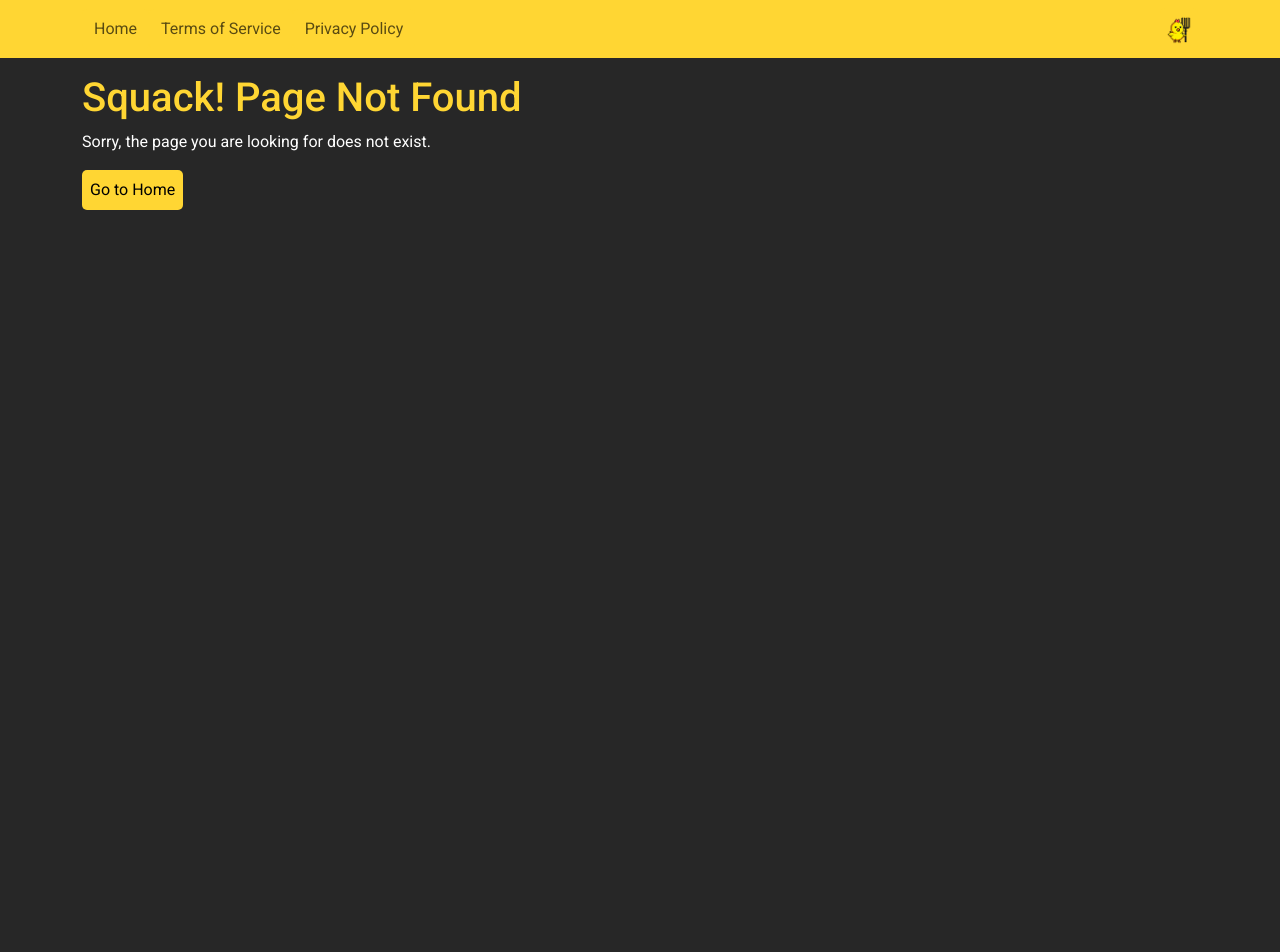
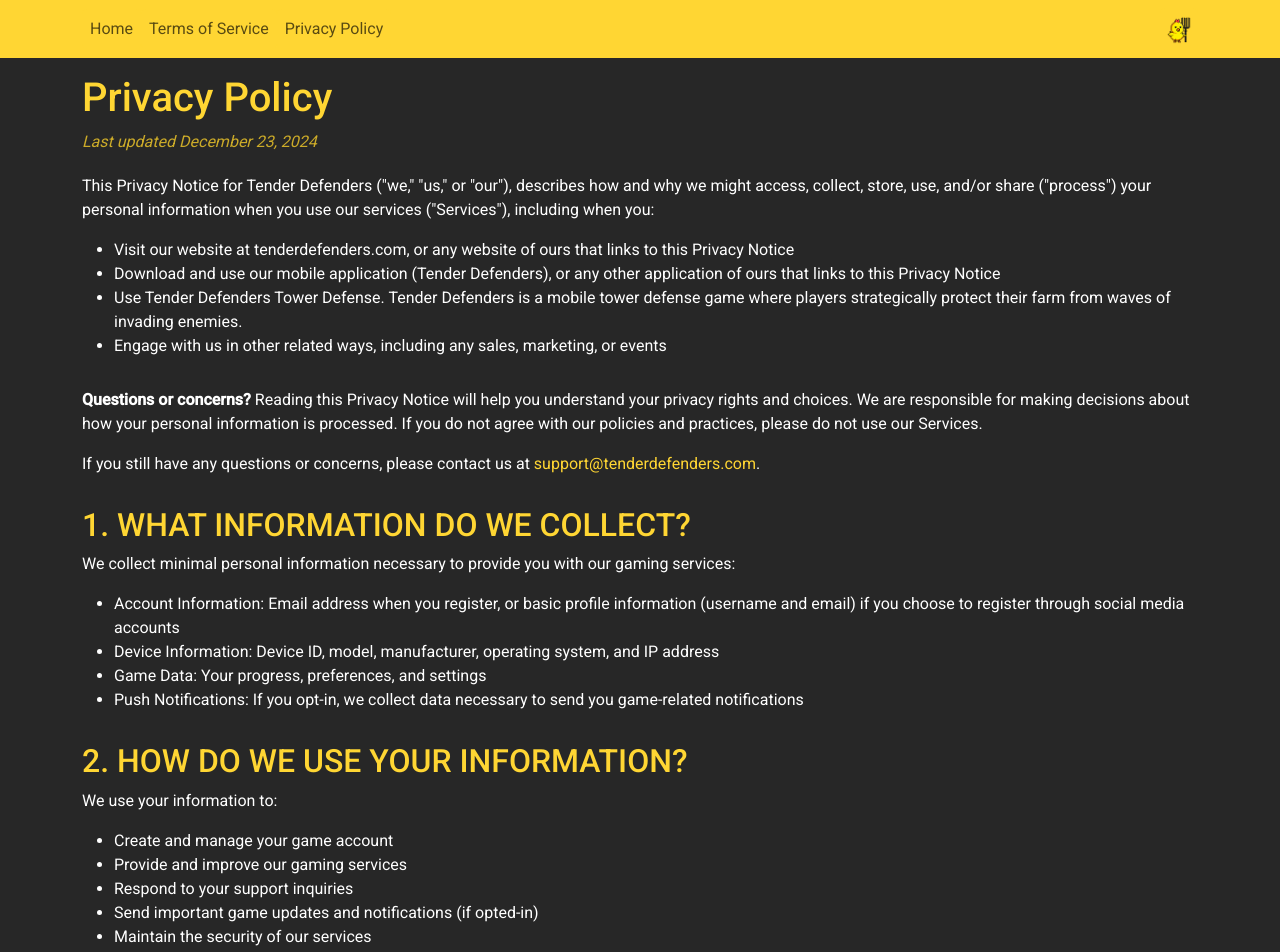
Before and after one commit to tender-defenders/tender-defenders.github.io, an Angular app: page /privacy-policy in a window 1280 px wide. Before the commit this address had no page. Shown: the top 952 px of the page. Before the commit the page ends 800 px from the top, so only its background shows below. Built offline with nearby package versions, Linux system fonts and the light colour scheme.

Commit message:
Add Privacy Policy

```diff
--- a/src/app/app.routes.ts
+++ b/src/app/app.routes.ts
@@ -2,9 +2,11 @@
 import { TosComponent } from './pages/tos/tos.component';
 import { HomeComponent } from './pages/home/home.component';
 import { NotFoundComponent } from './pages/not-found/not-found.component';
+import { PrivacyPolicyComponent } from './pages/privacy-policy/privacy-policy.component';
 
 export const routes: Routes = [
     { path: '', component: HomeComponent },
     { path: 'terms-of-service', component: TosComponent },
+    { path: 'privacy-policy', component: PrivacyPolicyComponent },
     { path: '**', component: NotFoundComponent }
 ];
--- a/src/app/features/navbar/navbar.component.html
+++ b/src/app/features/navbar/navbar.component.html
@@ -13,13 +13,13 @@
 
     <div class="collapse navbar-collapse" id="navbarToggler">
       <ul class="navbar-nav mr-auto">
-        <li class="nav-item tender-button px-sm-1">
+        <li class="nav-item tender-button">
           <a class="nav-link" routerLink="">Home</a>
         </li>
-        <li class="nav-item tender-button px-sm-1">
+        <li class="nav-item tender-button">
           <a class="nav-link" routerLink="/terms-of-service">Terms of Service</a>
         </li>
-        <li class="nav-item tender-button px-sm-1">
+        <li class="nav-item tender-button">
           <a class="nav-link" routerLink="/privacy-policy">Privacy Policy</a>
         </li>
       </ul>
--- a/src/app/pages/not-found/not-found.component.html
+++ b/src/app/pages/not-found/not-found.component.html
@@ -1,5 +1,5 @@
 <div class="tender-container">
-    <h1>Squack! Page Not Found</h1>
+    <h1>Bawk Bawk!</h1>
     <p>Sorry, the page you are looking for does not exist.</p>
     <button class="tender-button p-2" routerLink="/">Go to Home</button>
 </div>
--- /dev/null
+++ b/src/app/pages/privacy-policy/privacy-policy.component.html
@@ -0,0 +1,125 @@
+<div class="tender-container">
+        <h1>Privacy Policy</h1>
+        <p class="last-updated">Last updated December 23, 2024</p>
+
+        <div class="section">
+                <p>This Privacy Notice for Tender Defenders ("we," "us," or "our"), describes how and why we might
+                        access, collect, store, use, and/or share ("process") your personal information when you use our
+                        services ("Services"), including when you:</p>
+                <ul>
+                        <li>Visit our website at tenderdefenders.com, or any website of ours that links to this Privacy
+                                Notice</li>
+                        <li>Download and use our mobile application (Tender Defenders), or any other application of ours
+                                that links to this Privacy Notice</li>
+                        <li>Use Tender Defenders Tower Defense. Tender Defenders is a mobile tower defense game where
+                                players strategically protect their farm from waves of invading enemies.</li>
+                        <li>Engage with us in other related ways, including any sales, marketing, or events</li>
+                </ul>
+        </div>
+
+        <div class="section">
+                <p><strong>Questions or concerns?</strong> Reading this Privacy Notice will help you understand your
+                        privacy rights and choices. We are responsible for making decisions about how your personal
+                        information is processed. If you do not agree with our policies and practices, please do not use
+                        our Services.</p>
+                <p>If you still have any questions or concerns, please contact us at <a
+                                href="mailto:support&#64;tenderdefenders.com">support&#64;tenderdefenders.com</a>.</p>
+        </div>
+
+        <h2>1. WHAT INFORMATION DO WE COLLECT?</h2>
+        <div class="section">
+                <p>We collect minimal personal information necessary to provide you with our gaming services:</p>
+                <ul>
+                        <li>Account Information: Email address when you register, or basic profile information (username
+                                and email) if you choose to register through social media accounts</li>
+                        <li>Device Information: Device ID, model, manufacturer, operating system, and IP address</li>
+                        <li>Game Data: Your progress, preferences, and settings</li>
+                        <li>Push Notifications: If you opt-in, we collect data necessary to send you game-related
+                                notifications</li>
+                </ul>
+        </div>
+
+        <!-- Sections 2-11 follow same pattern -->
+        <h2>2. HOW DO WE USE YOUR INFORMATION?</h2>
+        <div class="section">
+                <p>We use your information to:</p>
+                <ul>
+                        <li>Create and manage your game account</li>
+                        <li>Provide and improve our gaming services</li>
+                        <li>Respond to your support inquiries</li>
+                        <li>Send important game updates and notifications (if opted-in)</li>
+                        <li>Maintain the security of our services</li>
+                </ul>
+        </div>
+
+        <h2>3. HOW DO WE PROTECT YOUR INFORMATION?</h2>
+        <div class="section">
+                <p>We implement industry-standard security measures to protect your information. However, no online
+                        method of transmission is 100% secure. We recommend accessing our services only through secure
+                        networks.</p>
+        </div>
+
+        <h2>4. HOW LONG DO WE KEEP YOUR INFORMATION?</h2>
+        <div class="section">
+                <p>We retain your information only for as long as you maintain an active account with us or as required
+                        by law. When you delete your account, we will delete or anonymize your information unless
+                        required to retain it for legal purposes.</p>
+        </div>
+
+        <h2>5. YOUR PRIVACY RIGHTS</h2>
+        <div class="section">
+                <p>Depending on your location, you may have rights to:</p>
+                <ul>
+                        <li>Access your personal information</li>
+                        <li>Correct inaccurate data</li>
+                        <li>Delete your account and personal information</li>
+                        <li>Opt-out of push notifications</li>
+                        <li>Withdraw consent for data processing</li>
+                </ul>
+                <p>To exercise these rights, contact us at <a
+                                href="mailto:support&#64;tenderdefenders.com">support&#64;tenderdefenders.com</a>.</p>
+        </div>
+
+        <h2>6. THIRD-PARTY SERVICES</h2>
+        <div class="section">
+                <p>Our game may contain links to third-party services. We are not responsible for the privacy practices
+                        of these third parties. We recommend reviewing their privacy policies before sharing any
+                        information with them.</p>
+        </div>
+
+        <h2>7. COOKIES AND TRACKING</h2>
+        <div class="section">
+                <p>We use basic tracking technologies to maintain game functionality and improve your gaming experience.
+                        You can adjust your device settings to manage cookie preferences, though this may affect some
+                        game features.</p>
+        </div>
+
+        <h2>8. CHILDREN'S PRIVACY</h2>
+        <div class="section">
+                <p>Our game is not intended for children under 13. We do not knowingly collect information from children
+                        under 13. If you believe we have collected information from a child under 13, please contact us
+                        at <a href="mailto:support&#64;tenderdefenders.com">support&#64;tenderdefenders.com</a>.</p>
+        </div>
+
+        <h2>9. INTERNATIONAL DATA TRANSFERS</h2>
+        <div class="section">
+                <p>We process data in the United States. If you access our game from other regions, your information may
+                        be transferred, stored, and processed in the US. By using our game, you consent to this transfer
+                        under our privacy safeguards.</p>
+        </div>
+
+        <h2>10. PRIVACY POLICY UPDATES</h2>
+        <div class="section">
+                <p>We may update this Privacy Policy periodically. We will notify you of any material changes through
+                        the game or via email. Continued use of our game after changes means you accept the updated
+                        Privacy Policy.</p>
+        </div>
+
+        <h2>11. CONTACT US</h2>
+        <div class="contact">
+                <p>If you have questions, concerns, or requests regarding your privacy or this Privacy Policy, please
+                        reach out to us at <a
+                                href="mailto:support&#64;tenderdefenders.com">support&#64;tenderdefenders.com</a>.
+                        We will respond to all inquiries within a reasonable timeframe.</p>
+        </div>
+</div>
--- /dev/null
+++ b/src/app/pages/privacy-policy/privacy-policy.component.scss
@@ -0,0 +1,22 @@
+@use '../../../styles.scss' as *;
+
+.last-updated {
+    color: $primary-color-complement;
+    font-style: italic;
+    margin-bottom: 20px;
+}
+
+.section {
+    color: $font-color-light;
+    margin-bottom: 30px;
+}
+
+a {
+    color: $primary-color;
+    text-decoration: none;
+    transition: color 0.3s;
+
+    &:hover {
+        color: $primary-color-complement;
+    }
+}
--- a/src/app/pages/tos/tos.component.html
+++ b/src/app/pages/tos/tos.component.html
@@ -1 +1,3 @@
-<p>tos works!</p>
+<div class="tender-container">
+    <h1>Terms of Service</h1>
+</div>
--- a/src/styles.scss
+++ b/src/styles.scss
@@ -33,7 +33,7 @@
     background-color: $background-dark;
 }
 
-h1 {
+h1, h2 {
     color: $primary-color;
 }
 
```
Also changed, not shown: src/app/pages/privacy-policy/privacy-policy.component.ts (added, +11 -0 lines), 1 other file (tests, documents, lock files or other folders).
